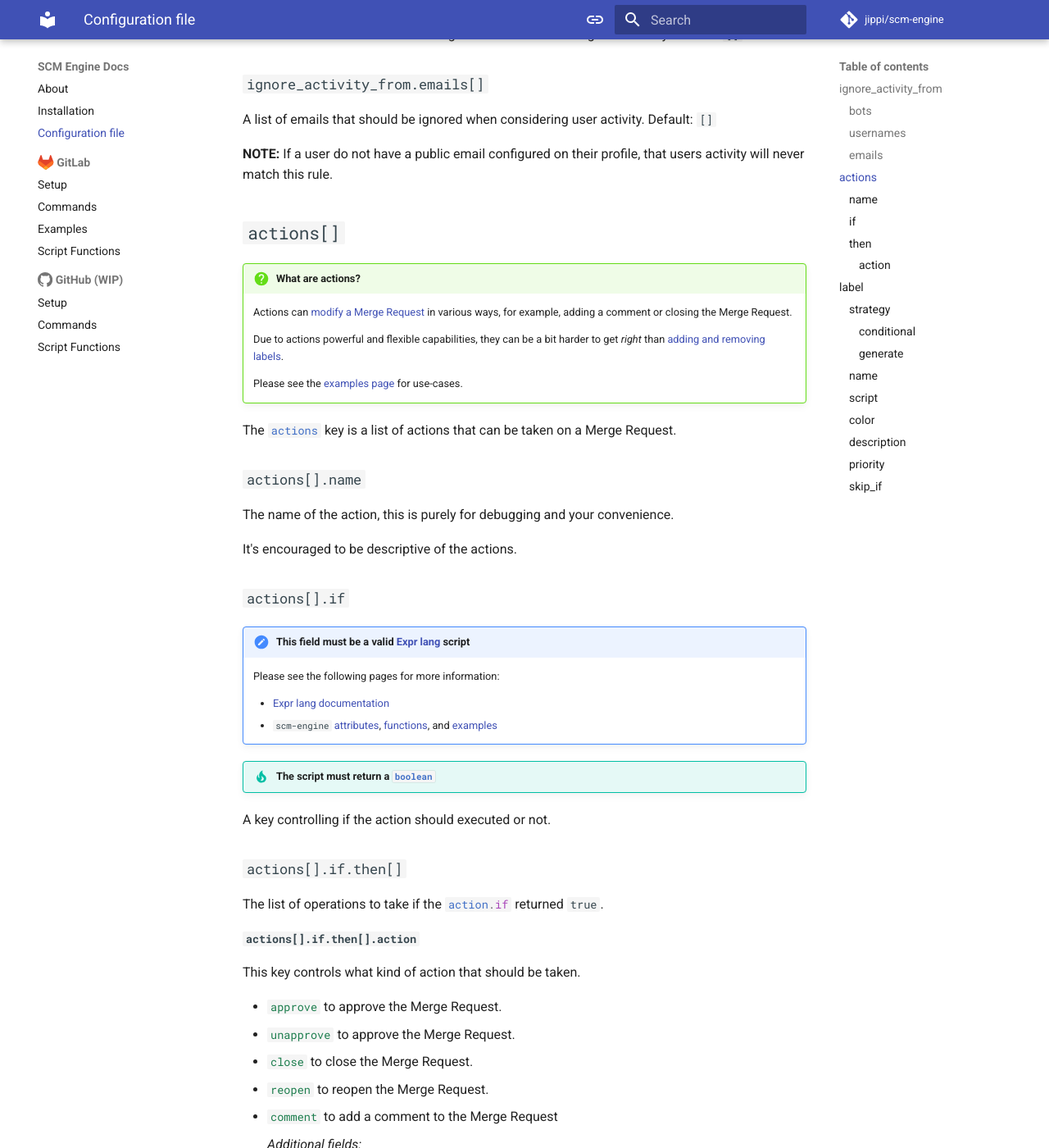
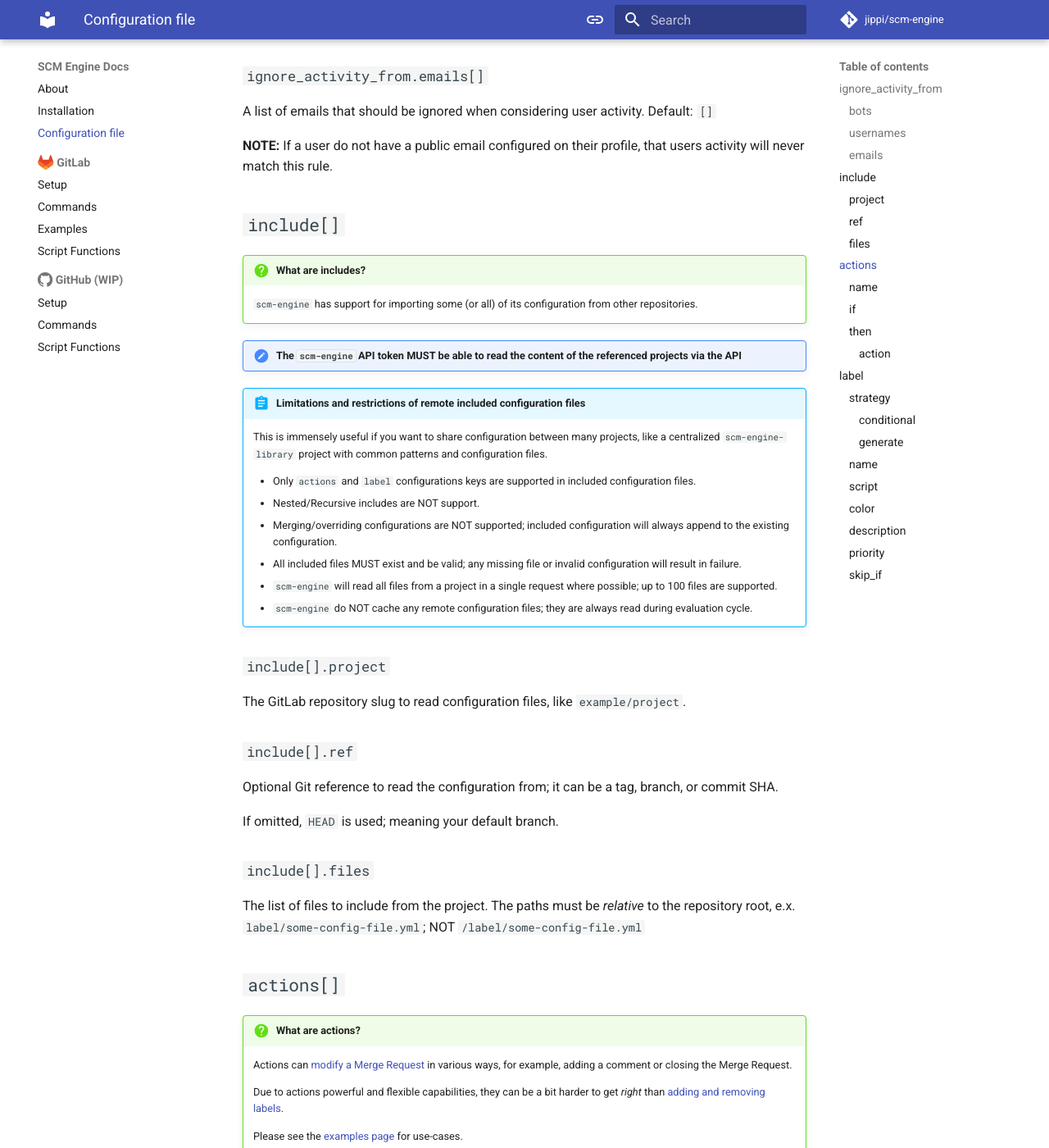
Before and after one commit to jippi/scm-engine, an MkDocs documentation site: the page built from docs/configuration.md, in a window 1280 px wide and 1400 px high, scrolled down 738 px. Shown: the whole window at 82% size. Built offline with MkDocs 1.6.1 and Material for MkDocs 9.7.7, drawn with Linux system fonts in a browser that asks for light colours; plug-ins that fetch from the network failed and are left out; comment, search, counter and statistics services are not loaded.

Commit message:
docs: document the new 'include' settings

````diff
--- a/docs/configuration.md
+++ b/docs/configuration.md
@@ -8,9 +8,9 @@ The file path can be changed via `--config` CLI flag and `#!css $SCM_ENGINE_CONF
 
 !!! question "What is 'activity'?"
 
-  SCM-Engine defines activity as comments, reviews, commits, adding/removing labels and similar actions made on a change request.
+    SCM-Engine defines activity as comments, reviews, commits, adding/removing labels and similar actions made on a change request.
 
-  *Generally*, `activity` is what you see in the Merge/Pull Request `timeline` in the browser UI.
+    *Generally*, `activity` is what you see in the Merge/Pull Request `timeline` in the browser UI.
 
 Configure what users that should be ignored when considering activity on a Merge Request
 
@@ -27,6 +27,39 @@ A list of usernames that should be ignored when considering user activity. Defau
 A list of emails that should be ignored when considering user activity. Default: `[]`
 
 **NOTE:** If a user do not have a public email configured on their profile, that users activity will never match this rule.
+
+## `include[]` {#include data-toc-label="include"}
+
+!!! question "What are includes?"
+
+    `scm-engine` has support for importing some (or all) of its configuration from other repositories.
+
+!!! note "The `scm-engine` API token MUST be able to read the content of the referenced projects via the API"
+
+!!! abstract "Limitations and restrictions of remote included configuration files"
+
+    This is immensely useful if you want to share configuration between many projects, like a centralized `scm-engine-library` project with common patterns and configuration files.
+
+    * Only `actions` and `label` configurations keys are supported in included configuration files.
+    * Nested/Recursive includes are NOT support.
+    * Merging/overriding configurations are NOT supported; included configuration will always append to the existing configuration.
+    * All included files MUST exist and be valid; any missing file or invalid configuration will result in failure.
+    * `scm-engine` will read all files from a project in a single request where possible; up to 100 files are supported.
+    * `scm-engine` do NOT cache any remote configuration files; they are always read during evaluation cycle.
+
+### `include[].project` {#include.project data-toc-label="project"}
+
+The GitLab repository slug to read configuration files, like `example/project`.
+
+### `include[].ref` {#include.ref data-toc-label="ref"}
+
+Optional Git reference to read the configuration from; it can be a tag, branch, or commit SHA.
+
+If omitted, `HEAD` is used; meaning your default branch.
+
+### `include[].files` {#include.files data-toc-label="files"}
+
+The list of files to include from the project. The paths must be *relative* to the repository root, e.x. `label/some-config-file.yml`; NOT `/label/some-config-file.yml`
 
 ## `actions[]` {#actions data-toc-label="actions"}
 
@@ -62,11 +95,11 @@ The list of operations to take if the [`#!css action.if`](#actions.if) returned
 
 This key controls what kind of action that should be taken.
 
-- `#!yaml approve` to approve the Merge Request.
-- `#!yaml unapprove` to approve the Merge Request.
-- `#!yaml close` to close the Merge Request.
-- `#!yaml reopen` to reopen the Merge Request.
-- `#!yaml comment` to add a comment to the Merge Request
+* `#!yaml approve` to approve the Merge Request.
+* `#!yaml unapprove` to approve the Merge Request.
+* `#!yaml close` to close the Merge Request.
+* `#!yaml reopen` to reopen the Merge Request.
+* `#!yaml comment` to add a comment to the Merge Request
 
       *Additional fields:*
 
@@ -78,9 +111,9 @@ This key controls what kind of action that should be taken.
           Hello world
       ```
 
-- `#!yaml lock_discussion` to prevent further discussions on the Merge Request.
-- `#!yaml unlock_discussion` to allow discussions on the Merge Request.
-- `#!yaml add_label` to add *an existing* label to the Merge Request
+* `#!yaml lock_discussion` to prevent further discussions on the Merge Request.
+* `#!yaml unlock_discussion` to allow discussions on the Merge Request.
+* `#!yaml add_label` to add *an existing* label to the Merge Request
 
       *Additional fields:*
 
@@ -91,7 +124,7 @@ This key controls what kind of action that should be taken.
         label: example
       ```
 
-- `#!yaml remove_label` to remove a label from the Merge Request
+* `#!yaml remove_label` to remove a label from the Merge Request
 
       *Additional fields:*
 
@@ -102,7 +135,7 @@ This key controls what kind of action that should be taken.
         label: example
       ```
 
-- `#!yaml update_description` updates the Merge Request Description
+* `#!yaml update_description` updates the Merge Request Description
 
       *Additional fields:*
 
@@ -129,11 +162,11 @@ These keys are shared between the [`#!yaml conditional`](#label.strategy-conditi
 
 SCM Engine supports two strategies for managing labels, each changes the behavior of the [`#!css script`](#label.script).
 
-- `#!yaml conditional` (default, if `#!css strategy` key is omitted), where you provide the `#!css name` of the label, and a [`#!css script`](#label.script) that returns a boolean for wether the label should be added to the Merge Request.
+* `#!yaml conditional` (default, if `#!css strategy` key is omitted), where you provide the `#!css name` of the label, and a [`#!css script`](#label.script) that returns a boolean for wether the label should be added to the Merge Request.
 
     The [`#!css script`](#label.script) must return a `#!yaml boolean` value, where `#!yaml true` mean `add the label` and `#!yaml false` mean `remove the label`.
 
-- `#!yaml generate`, where your `#!css script` generates the list of labels that should be added to the Merge Request.
+* `#!yaml generate`, where your `#!css script` generates the list of labels that should be added to the Merge Request.
 
     The [`#!css script`](#label.script) must return a `list of strings`, where each label returned will be added to the Merge Request.
 
@@ -153,11 +186,11 @@ Thanks to the dynamic nature of the `#!yaml generate` strategy, it has fantastic
 
 ### `label[].name` {#label.name data-toc-label="name"}
 
-- When using `#!yaml label.strategy: conditional`
+* When using `#!yaml label.strategy: conditional`
 
     **REQUIRED** The `#!css name` of the label to create.
 
-- When using `#!yaml label.strategy: generate`
+* When using `#!yaml label.strategy: generate`
 
     **OMITTED** The `#!css name` field must not be set when using the `#!yaml generate` strategy.
 
````
